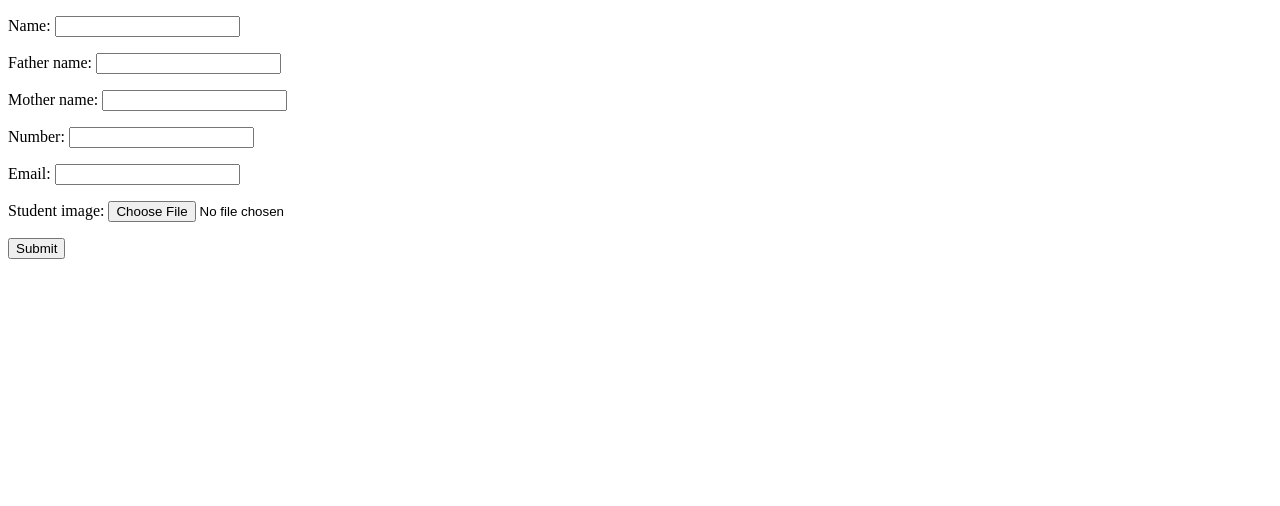
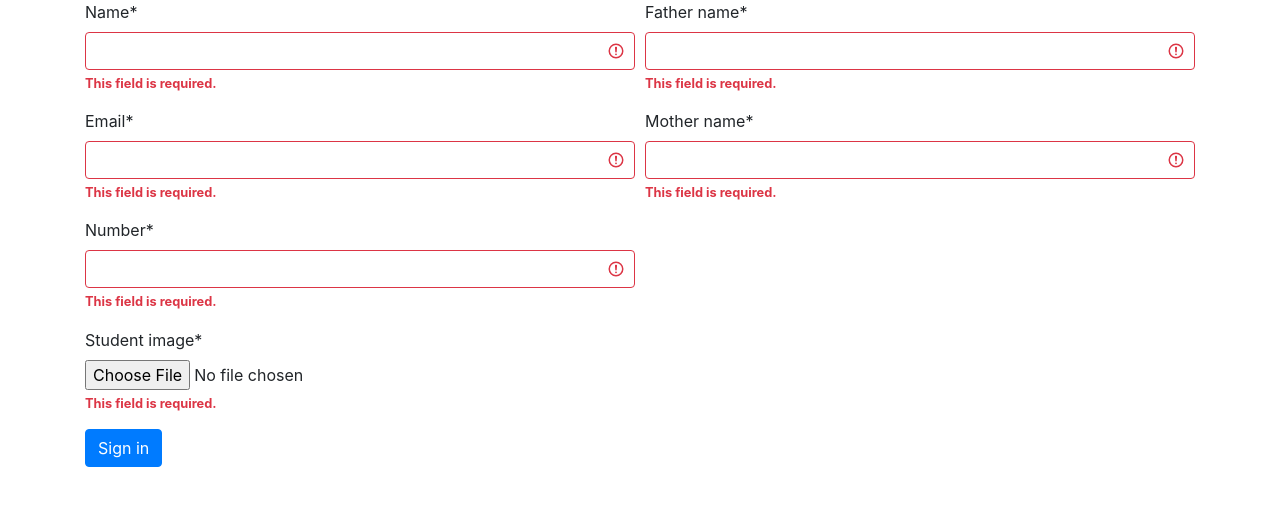
Before and after one commit to Touhid7051/CRUD-Django, a Django app: page /admission_form/ in a window 1280 px wide. Shown: the top 506 px of the page. Run offline with Django 3.2, Linux system fonts and the light colour scheme; some libraries are stand-ins or nearby versions.

Commit message:
Form design Updated

```diff
--- a/CRUD_App/forms.py
+++ b/CRUD_App/forms.py
@@ -6,4 +6,4 @@ class Student_Admission_from(ModelForm):
 
     class Meta:
         model = Student_Admission
-        fields = ['name','father_name','mother_name','number','email','student_image']
+        fields = ['name','father_name','mother_name','email','number','student_image']
--- a/CRUD_App/urls.py
+++ b/CRUD_App/urls.py
@@ -1,5 +1,6 @@
 from django.urls import path
-from .views import student_admission
+from .views import student_admission,index
 urlpatterns = [
-    path('admission_form/', student_admission ,name='student_admission')
+    path('', index ,name='index'),
+    path('admission_form/', student_admission ,name='student_admission'),
 ]
--- a/CRUD_App/views.py
+++ b/CRUD_App/views.py
@@ -1,13 +1,18 @@
-from django.shortcuts import render
+from django.shortcuts import render,redirect
 
 # Create your views here.
 from CRUD_App.forms import Student_Admission_from
 
 
+
+def index(request):
+    return render(request,'index.html')
+
 def student_admission(request):
-    form = Student_Admission_from(request.POST or None)
+    form = Student_Admission_from(request.POST , request.FILES)
     if form.is_valid():
-        form = Student_Admission_from()
+        form = form.save(commit=False)
         form.save()
+        return redirect('index')
     context = {'form' : form}
     return render(request,'student_admission_data.html', context)
--- a/CRUD_Django/settings.py
+++ b/CRUD_Django/settings.py
@@ -38,8 +38,9 @@ INSTALLED_APPS = [
     'django.contrib.messages',
     'django.contrib.staticfiles',
     'CRUD_App',
+    'crispy_forms',
 ]
-
+CRISPY_TEMPLATE_PACK = 'bootstrap4'
 MIDDLEWARE = [
     'django.middleware.security.SecurityMiddleware',
     'django.contrib.sessions.middleware.SessionMiddleware',
--- /dev/null
+++ b/templates/index.html
@@ -0,0 +1,4 @@
+{%extends 'main.html'%}
+{%block mainbody%}
+this is index
+{%endblock%}
--- a/templates/main.html
+++ b/templates/main.html
@@ -4,8 +4,21 @@
     <meta charset="UTF-8">
     <meta name="viewport" content="width=device-width, initial-scale=1.0">
     <title>Document</title>
+    <link rel="stylesheet"
+          href="https://cdn.jsdelivr.net/npm/bootstrap@4.5.3/dist/css/bootstrap.min.css"
+          integrity="sha384-TX8t27EcRE3e/ihU7zmQxVncDAy5uIKz4rEkgIXeMed4M0jlfIDPvg6uqKI2xXr2"
+          crossorigin="anonymous">
+
+
 </head>
 <body>
     {%block mainbody%} {%endblock%}
 </body>
+<script src="https://code.jquery.com/jquery-3.5.1.slim.min.js"
+        integrity="sha384-DfXdz2htPH0lsSSs5nCTpuj/zy4C+OGpamoFVy38MVBnE+IbbVYUew+OrCXaRkfj"
+        crossorigin="anonymous"></script>
+
+<script src="https://cdn.jsdelivr.net/npm/bootstrap@4.5.3/dist/js/bootstrap.bundle.min.js"
+        integrity="sha384-ho+j7jyWK8fNQe+A12Hb8AhRq26LrZ/JpcUGGOn+Y7RsweNrtN/tE3MoK7ZeZDyx"
+        crossorigin="anonymous"></script>
 </html>
--- a/templates/student_admission_data.html
+++ b/templates/student_admission_data.html
@@ -1,9 +1,30 @@
 {%extends 'main.html'%}
 {%block mainbody%}
-<form>
+{% load crispy_forms_tags %}
+<form method="POST", enctype="multipart/form-data">
+    {%csrf_token%}
+    <div class="container">
+        <div class="form-row">
+      <div class="form-group col-md-6 mb-0">
+        {{ form.name|as_crispy_field }}
+          {{ form.email|as_crispy_field }}
+      </div>
+      <div class="form-group col-md-6 mb-0">
+        {{ form.father_name|as_crispy_field }}
+          {{ form.mother_name|as_crispy_field }}
+      </div>
+    </div>
+    <div class="form-row">
+      <div class="form-group col-md-6 mb-0">
+        {{ form.number|as_crispy_field }}
+      </div>
+      <div class="form-group col-md-4 mb-0">
 
-{%csrf_token%}
- {{form.as_p}}
- <button>Submit</button>
+      </div>
+
+    </div>
+    {{ form.student_image|as_crispy_field }}
+    <button type="submit" class="btn btn-primary">Sign in</button>
+   </div>
 </form>
  {%endblock%}
```
Also changed, not shown: Student_Admission/23467155_1966872130217726_6711090989824949759_o.jpg (added), Student_Admission/23467155_1966872130217726_6711090989824949759_o_1ATJF9H.jpg (added), Student_Admission/23467155_1966872130217726_6711090989824949759_o_YHitKdg.jpg (added), Student_Admission/78948304_747034542474382_7980723580193210368_n.jpg (added), Student_Admission/79440120_838445429946665_3426598893855440896_n.jpg (added), db.sqlite3.
